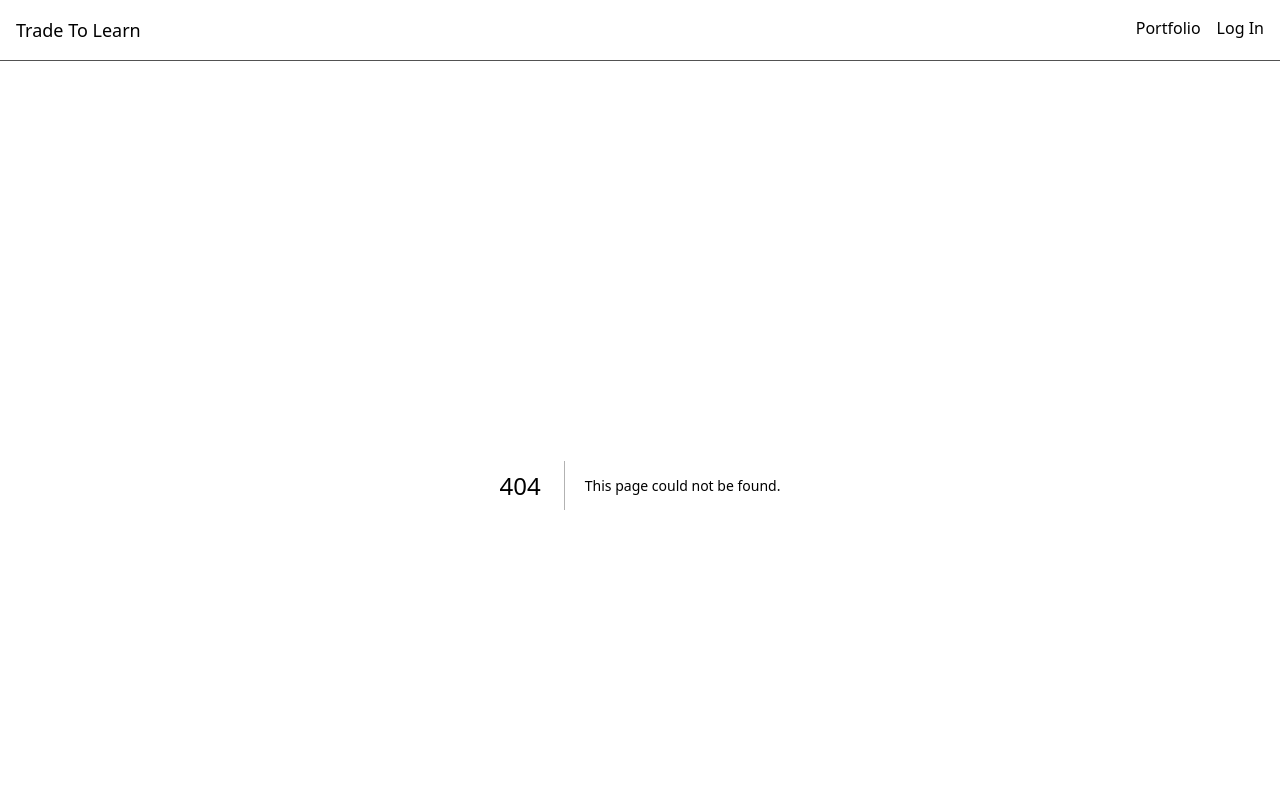
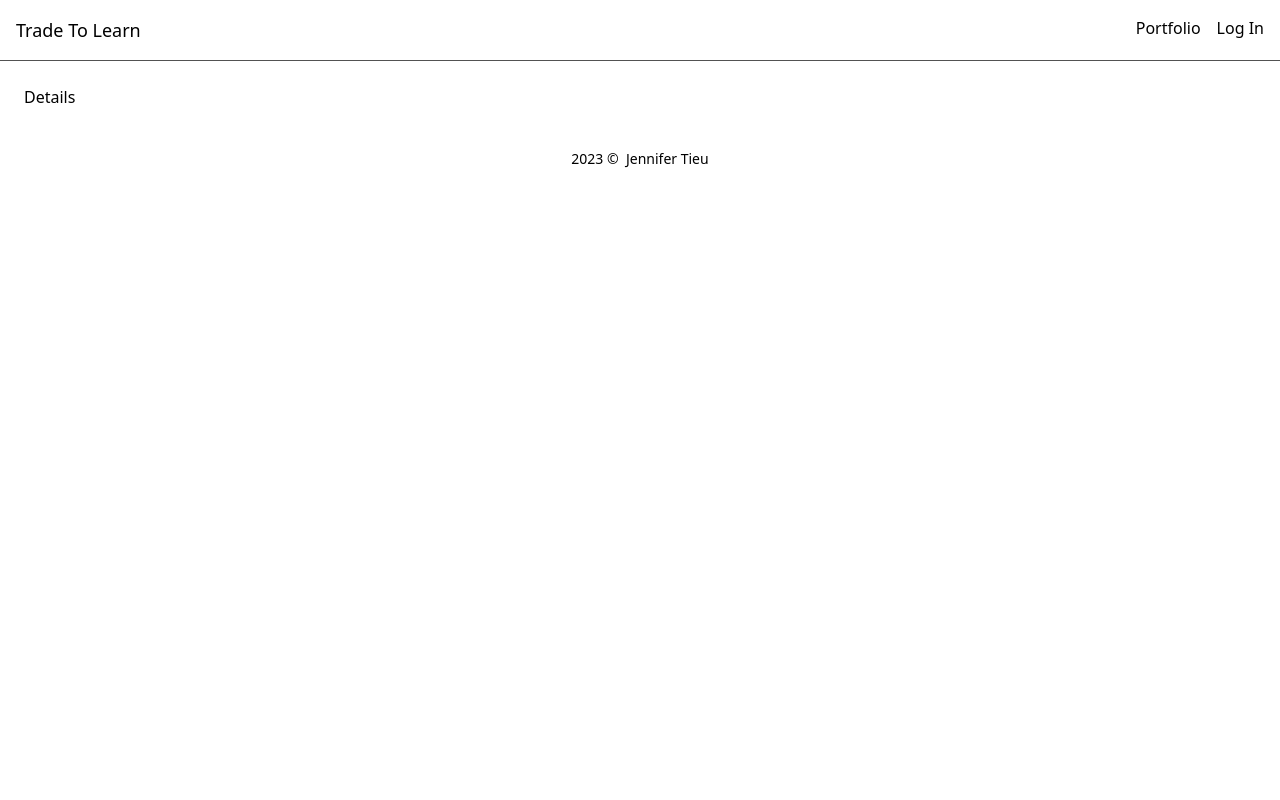
Before and after one commit to jennifertieu/trade-to-learn, a Next.js app: page /details in a window 1280 px wide. Before the commit this address had no page. Shown: the top 800 px of the page. Built offline with nearby package versions, Linux system fonts and the light colour scheme.

Commit message:
create details page

```diff
--- /dev/null
+++ b/src/pages/details.tsx
@@ -0,0 +1,7 @@
+const Details = () => {
+  return (
+    <div>Details</div>
+  )
+}
+
+export default Details
```
